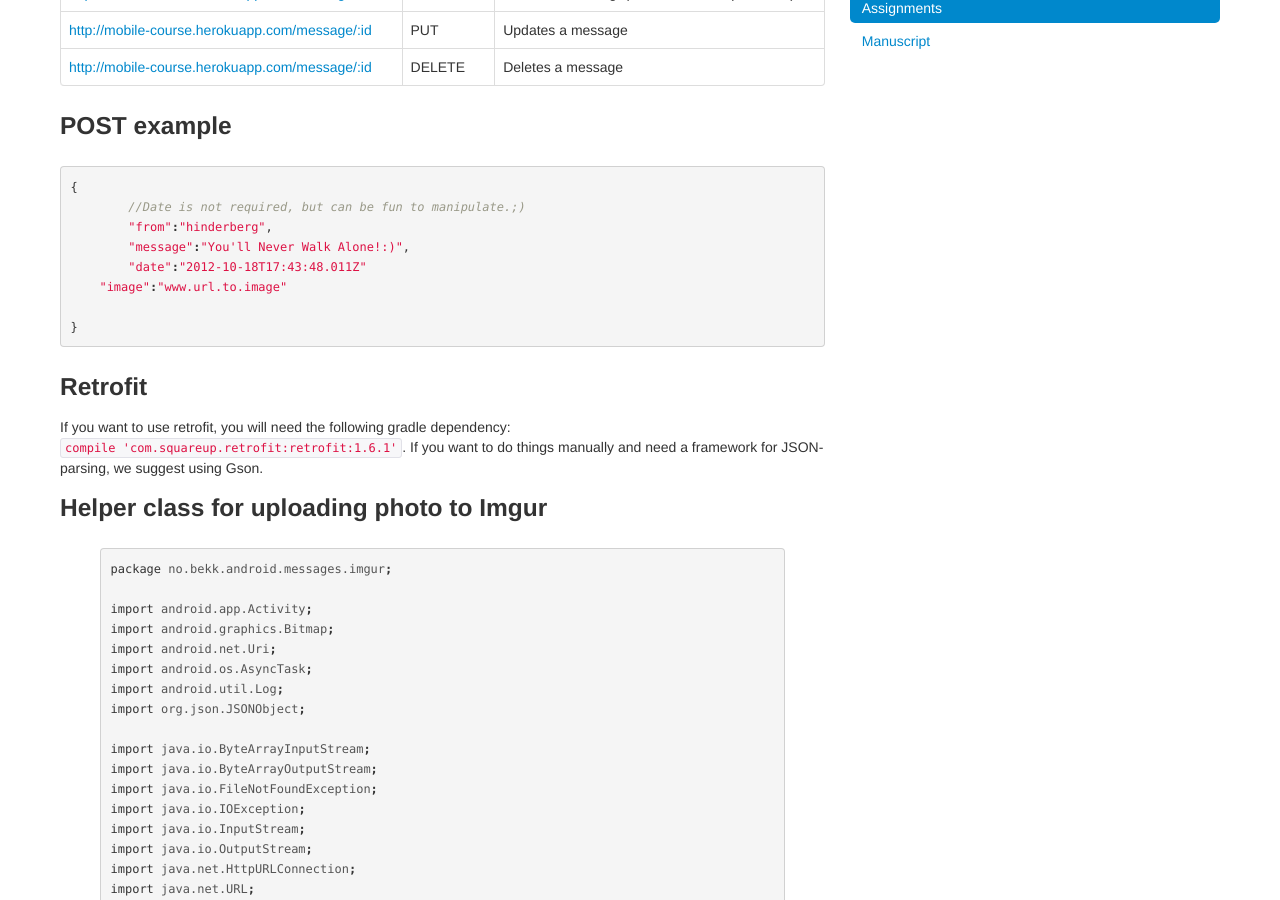
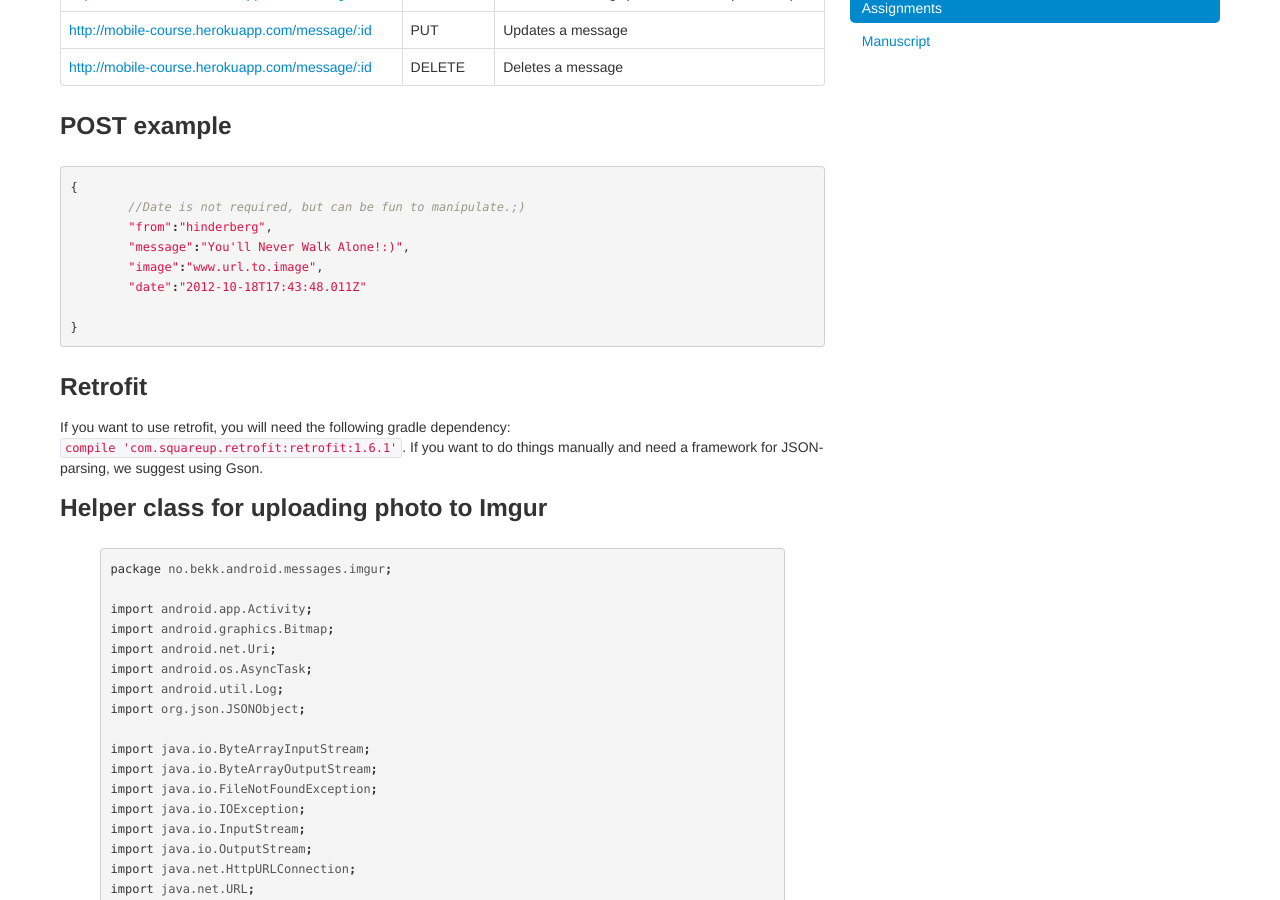
Before and after one commit to bekk/android101, a Jekyll site: the page built from docs/pages/assignments.html, in a window 1280 px wide and 900 px high, scrolled down 400 px. Built offline with Jekyll 4.4.1, drawn with Linux system fonts in a browser that asks for light colours; Markdown is read by kramdown in place of the engine named in the settings.

Commit message:
Oppdater manus

```diff
--- a/docs/pages/assignments.html
+++ b/docs/pages/assignments.html
@@ -50,8 +50,8 @@ It hosts the following JSON endpoints:
 	<span class="c1">//Date is not required, but can be fun to manipulate.;)</span>
 	<span class="s2">&quot;from&quot;</span><span class="o">:</span><span class="s2">&quot;hinderberg&quot;</span><span class="p">,</span>
 	<span class="s2">&quot;message&quot;</span><span class="o">:</span><span class="s2">&quot;You'll Never Walk Alone!:)&quot;</span><span class="p">,</span>
+	<span class="s2">&quot;image&quot;</span><span class="o">:</span><span class="s2">&quot;www.url.to.image&quot;</span><span class="p">,</span>
 	<span class="s2">&quot;date&quot;</span><span class="o">:</span><span class="s2">&quot;2012-10-18T17:43:48.011Z&quot;</span>
-    <span class="s2">&quot;image&quot;</span><span class="o">:</span><span class="s2">&quot;www.url.to.image&quot;</span>
 
 <span class="p">}</span>
 </code></pre></div>
```
